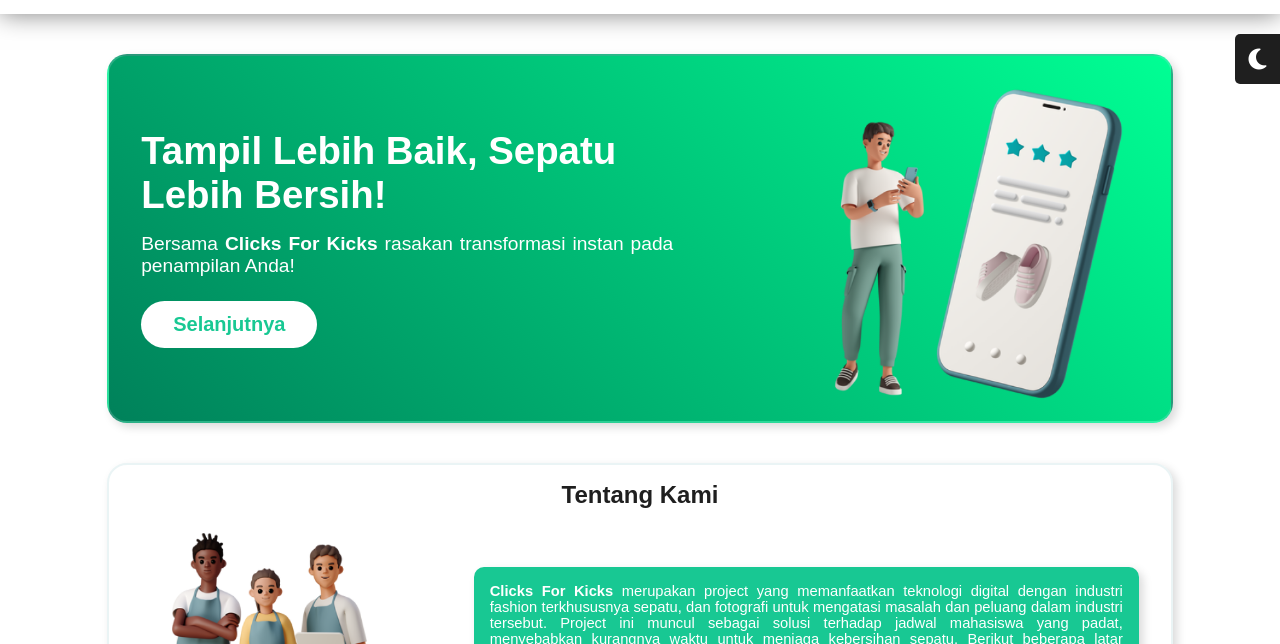
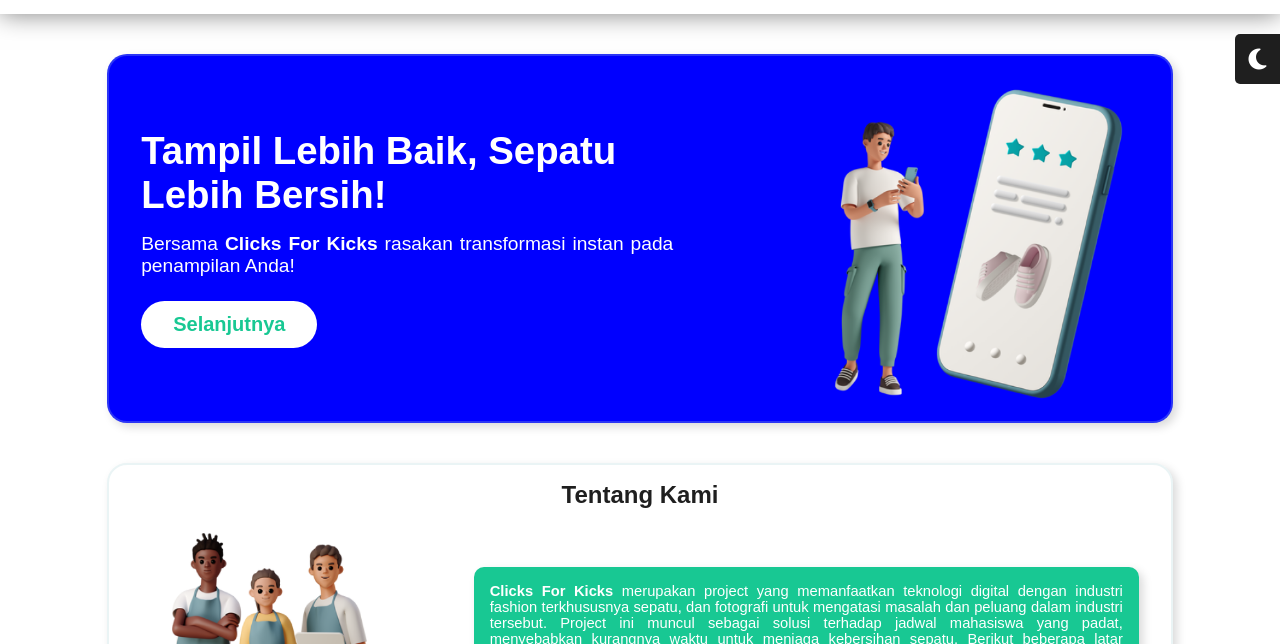
Before and after one commit to SoLiDinity/cfk-beta, a website built with webpack: page src/templates/index.html in a window 1280 px wide. Shown: the part 66-710 px from the top of the page. Built offline with nearby package versions, Linux system fonts and the light colour scheme; files whose address does not match are found by name.

Commit message:
Ubah warna background main section

```diff
--- a/src/styles/main.css
+++ b/src/styles/main.css
@@ -171,7 +171,7 @@
   grid-template-columns: 2fr 1fr;
   align-items: center;
   justify-content: center;
-  background: linear-gradient(45deg, #00815A, #00FF94);
+  background: blue;
 }
 
 #mainSection img {
```
